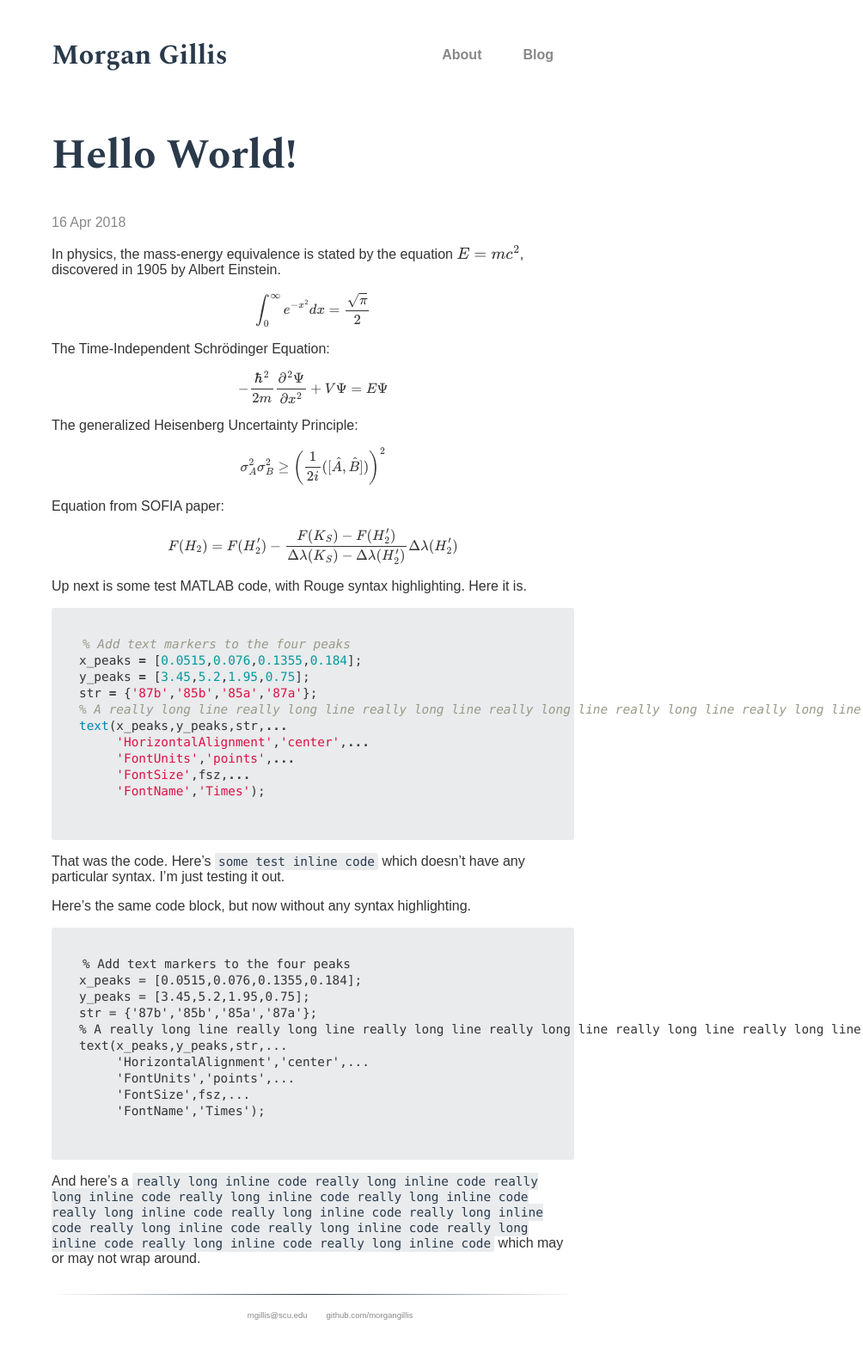
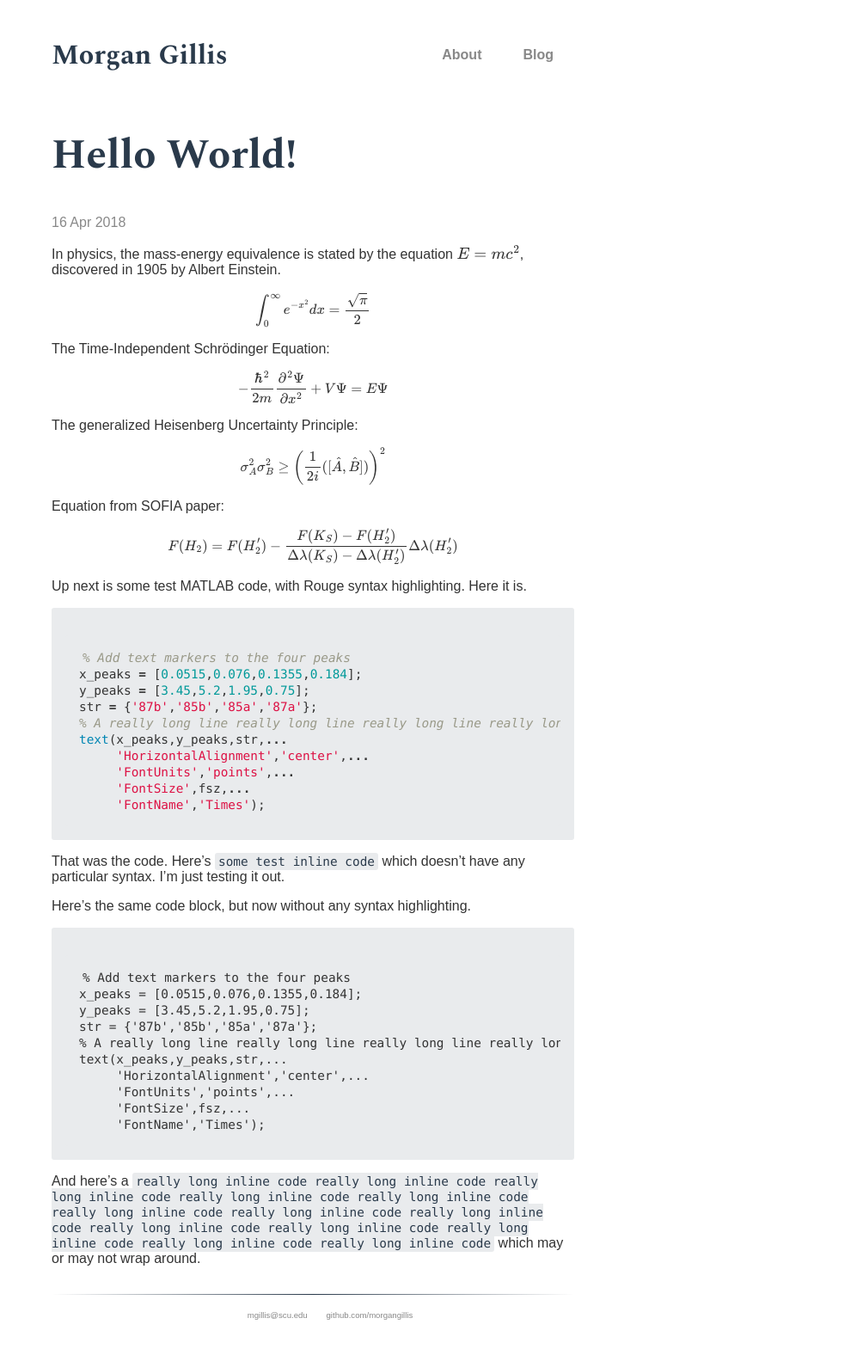
Before and after one commit to morgangillis/morgangillis.github.io, a Jekyll site: the page built from _posts/2018-04-16-hello-world.md, in a window 1280 px wide. Shown: the whole page at 86% size, without its empty margins (276-1280 px from the left). Built offline with Jekyll 4.4.1, drawn with Linux system fonts in a browser that asks for light colours; some web fonts are replaced; formulas are drawn with MathJax 3.

Commit message:
Update code.scss

```diff
--- a/_sass/code.scss
+++ b/_sass/code.scss
@@ -11,8 +11,9 @@ code {
 }
 
 pre {
-  margin-top: 0;
-  margin-bottom: 0rem;
+  //margin-top: 0;
+  //margin-bottom: 0rem;
+  //margin: 0;
 }
 
 pre code {
@@ -35,10 +36,10 @@ pre code {
   //  background: #e9ebed;
   //}
 
-  //pre {
-  //  margin-bottom: 0;
-  //  overflow-x: auto;
-  //}
+  pre {
+    margin-bottom: 0;
+    overflow-x: auto;
+  }
 
   .c     { color: #998; font-style: italic } // Comment
   .err   { color: #a61717; background-color: #e3d2d2 } // Error
```
